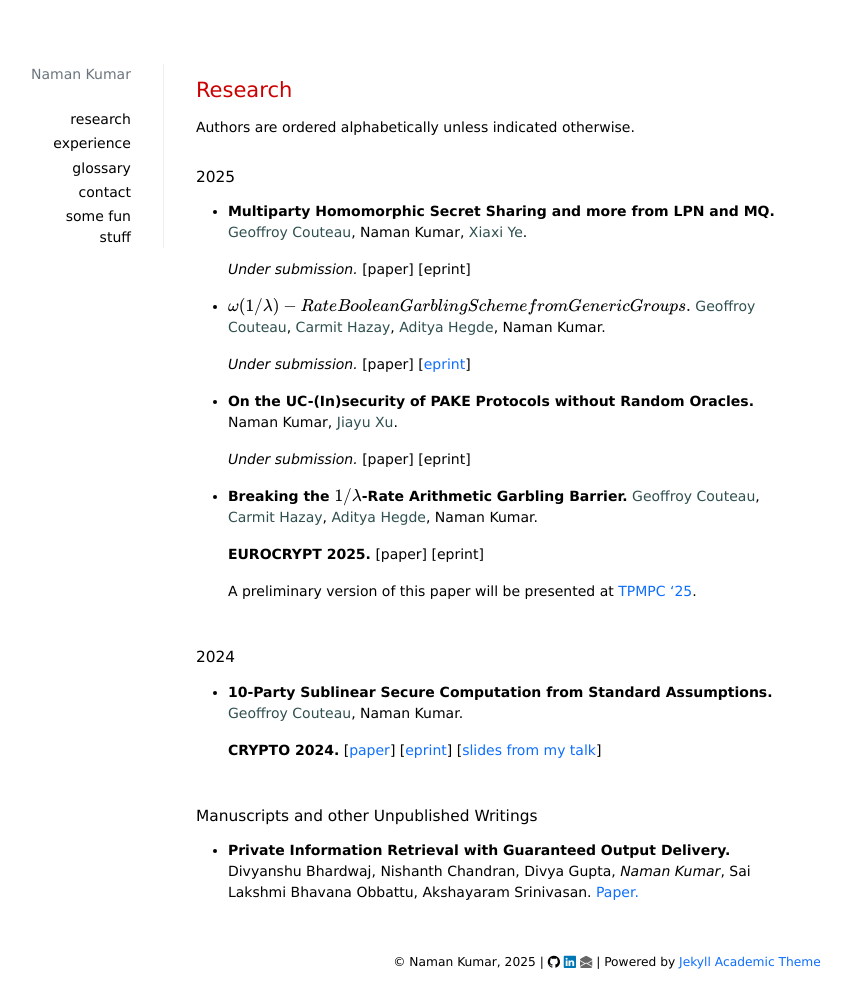
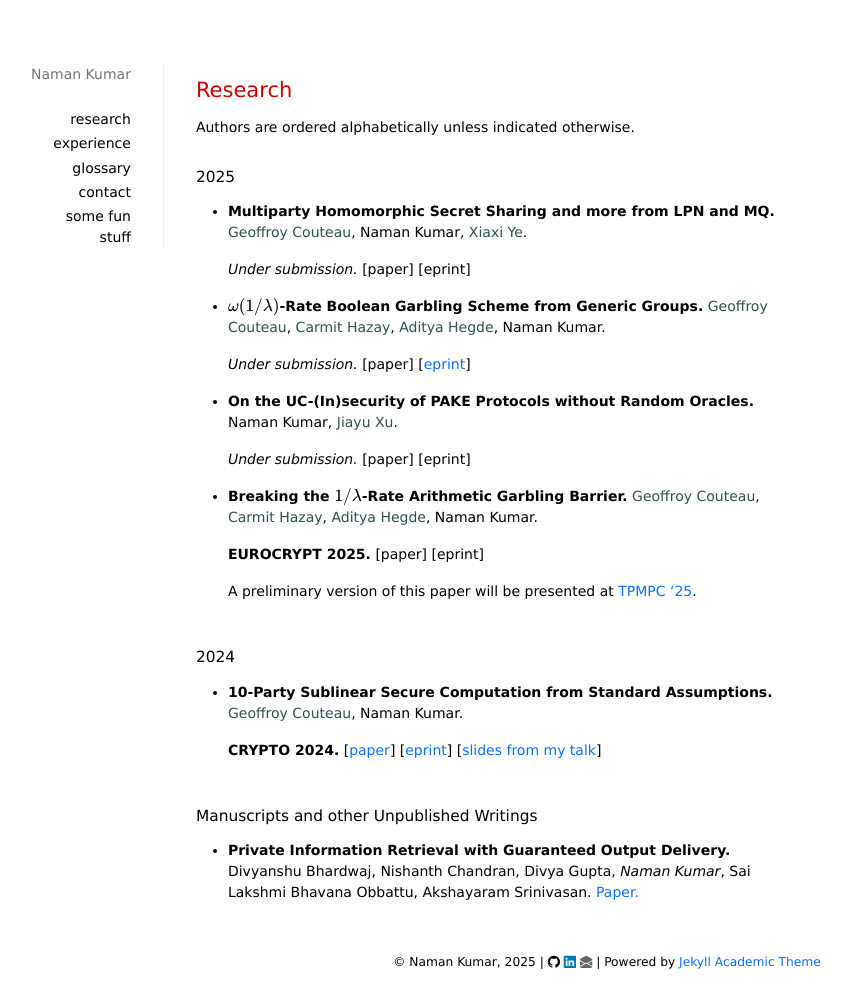
Before and after one commit to matcauthon49/matcauthon49.github.io, a Jekyll site: the page built from _pages/research.md, in a window 1280 px wide. Shown: the whole page, without its empty margins (33-884 px from the left). Built offline with Jekyll 4.4.1, drawn with Linux system fonts in a browser that asks for light colours; nearby versions of some CDN libraries; formulas are drawn with MathJax 3; a style sheet for code colours, icons or effects is not loaded.

```diff
--- a/_pages/research.md
+++ b/_pages/research.md
@@ -19,7 +19,7 @@ Authors are ordered alphabetically unless indicated otherwise.
 
   _Under submission._ [paper] [eprint]
 
-+ **$$\omega(1/\lambda)-Rate Boolean Garbling Scheme from Generic Groups.$$**
++ **$$\omega(1/\lambda)$$-Rate Boolean Garbling Scheme from Generic Groups.**
   <a href="https://geoffroycouteau.github.io/" style="color: DarkSlateGray">Geoffroy Couteau</a>, <a href="https://www.eng.biu.ac.il/hazay/" style="color: DarkSlateGray">Carmit Hazay</a>, <a href="https://adishegde.github.io/" style="color: DarkSlateGray">Aditya Hegde</a>, Naman Kumar.
 
   _Under submission._ [paper] [[eprint](https://eprint.iacr.org/2025/268.pdf)]
```
